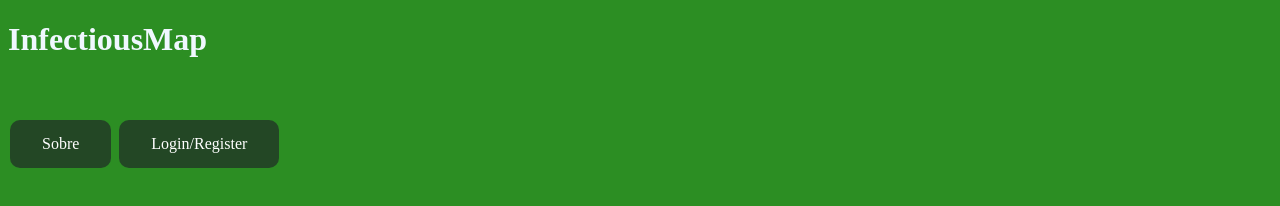
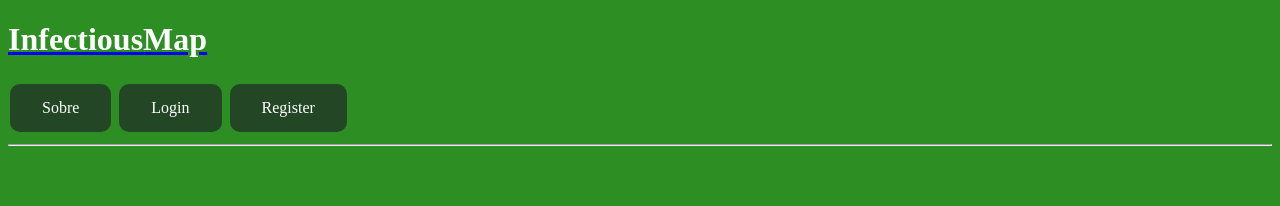
Before and after one commit to AlGouvea/InfectiousMap, a plain HTML site: page html/index.html in a window 1280 px wide. Drawn offline with Linux system fonts and the light colour scheme.

Commit message:
Os ajustes do HTML que não tinham subido

```diff
--- a/html/index.html
+++ b/html/index.html
@@ -28,10 +28,10 @@
     </style>
 </head>
 <body>
-    <h1>InfectiousMap</h1>
-    <br>
-    <br>
+    <header><h1><a href="/"><font color=white>InfectiousMap</font></a></h1></header></font>
     <a href="/sobre"><button class="button">Sobre</button></a>
-    <a href="/loginregister"><button class="button">Login/Register</button></a>
+    <a href="/loginregister"><button class="button">Login</button></a>
+    <a href="/register"><button class="button">Register</button></a>
+    <hr>
 </body>
 </html>
```
Also changed, not shown: html/loginregister.html (+2 -0 lines), html/register.html (+4 -0 lines), html/sobre.html (+4 -0 lines).
